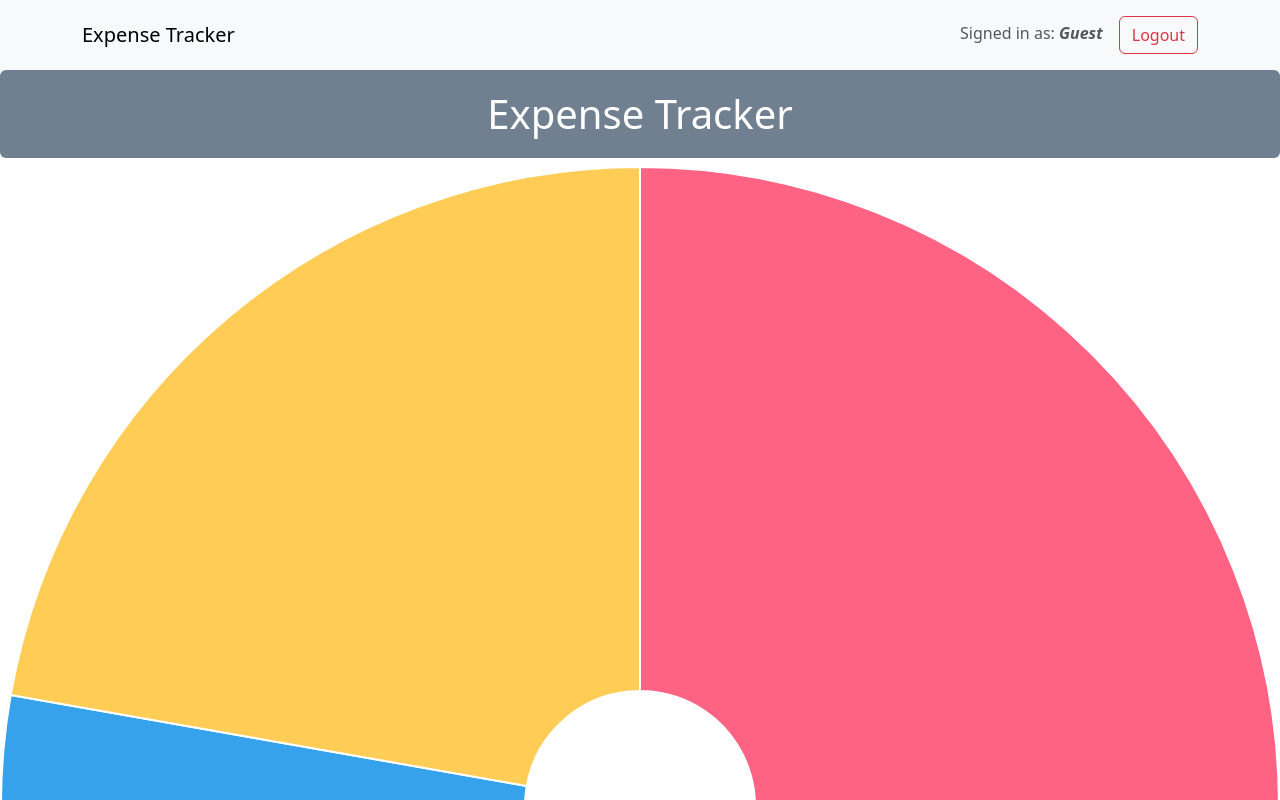
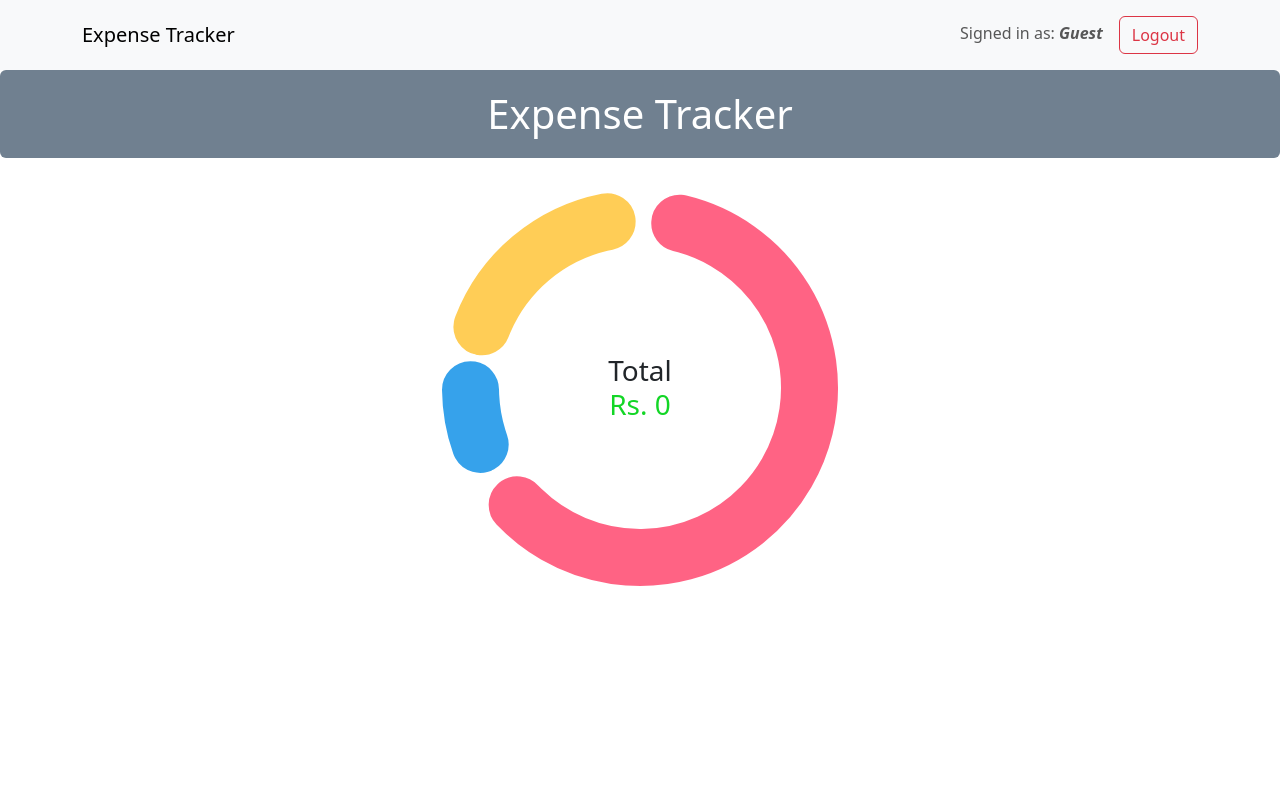
Before and after one commit to IreshEranga/Expense_Tracker_WebApp, a React (Create React App) app in the folder frontend/: page /home in a window 1280 px wide. Shown: the top 800 px of the page. Built offline with nearby package versions, Linux system fonts and the light colour scheme; the HTML template or start-up script is replaced by a standard one.

Commit message:
chart align success

```diff
--- a/frontend/src/App.css
+++ b/frontend/src/App.css
@@ -28,6 +28,32 @@
   color: #61dafb;
 }
 
+
+.donut {
+  width: 100%;
+  height: auto;
+  max-width: 400px; /* Set a maximum width for larger screens */
+}
+
+.chart {
+  position: relative;
+  height: 0;
+  padding-bottom: 100%; /* Aspect ratio of 1:1 (square) */
+}
+
+.title {
+  position: absolute;
+  top: 50%;
+  left: 50%;
+  transform: translate(-50%, -50%);
+  text-align: center;
+}
+
+.title span{
+  color: rgb(19, 214, 38);
+}
+
+
 @keyframes App-logo-spin {
   from {
     transform: rotate(0deg);
--- a/frontend/src/components/Graph.js
+++ b/frontend/src/components/Graph.js
@@ -1,6 +1,7 @@
 import React from 'react';
 import {Doughnut} from 'react-chartjs-2';
 import {Chart, ArcElement} from 'chart.js';
+import  '../App.css';
 
 Chart.register(ArcElement);
 
@@ -16,11 +17,13 @@ Chart.register(ArcElement);
                 'rgb(54, 162, 235)',
                 'rgb(255, 205, 86)'
               ],
-              hoverOffset: 4
+              hoverOffset: 4,
+              borderRadius: 30,
+              spacing: 10
             }]
     },
     options:{
-        cutout:115
+        cutout:135
     }
   }
 
@@ -29,7 +32,9 @@ const Graph = () => {
     <div className="flex justify-content max-w-xs mx-auto">
         <div className="item">
             <div className="chart relative">
-                <Doughnut {...config}/>
+                <Doughnut className='donut' {...config}></Doughnut>
+                <h3 className='mb-4 font-bold title'>Total <br />
+                <span className='block text-3xl text-emerald-400'>Rs. {0}</span></h3>
             </div>
 
             <div className="flex flex-col py-10 gap-4">
--- a/frontend/src/pages/Home/Home.jsx
+++ b/frontend/src/pages/Home/Home.jsx
@@ -16,7 +16,9 @@ const Home = () => {
 
         <div className="grid md:grid-cols-2 gap-4">
           {/* chart */}
-          <Graph/>
+          <div style={{ maxWidth: '400px', margin: '0 auto',marginTop:'30px' }}>
+          <Graph />
+        </div>
 
           {/* form */}
         </div>
```
